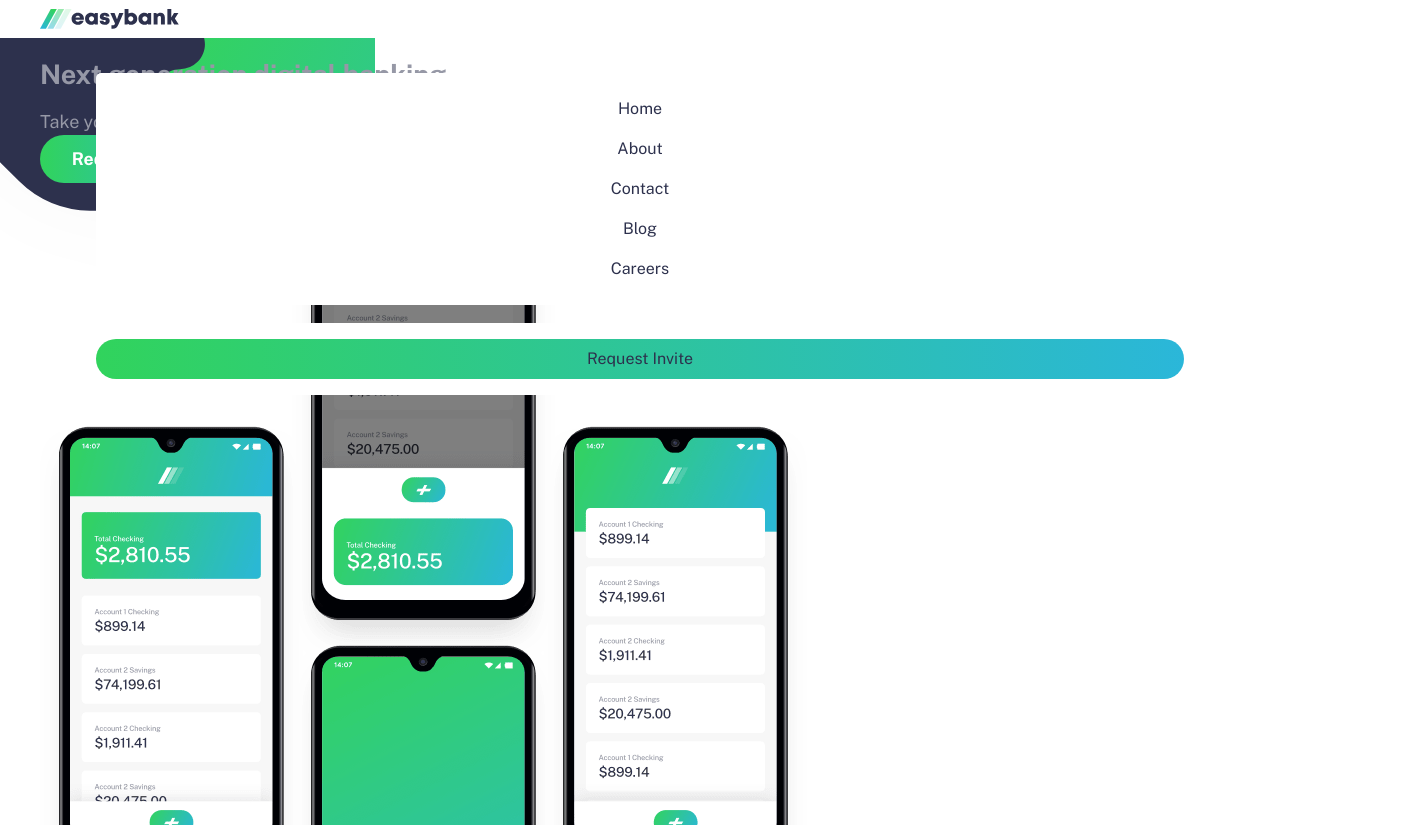
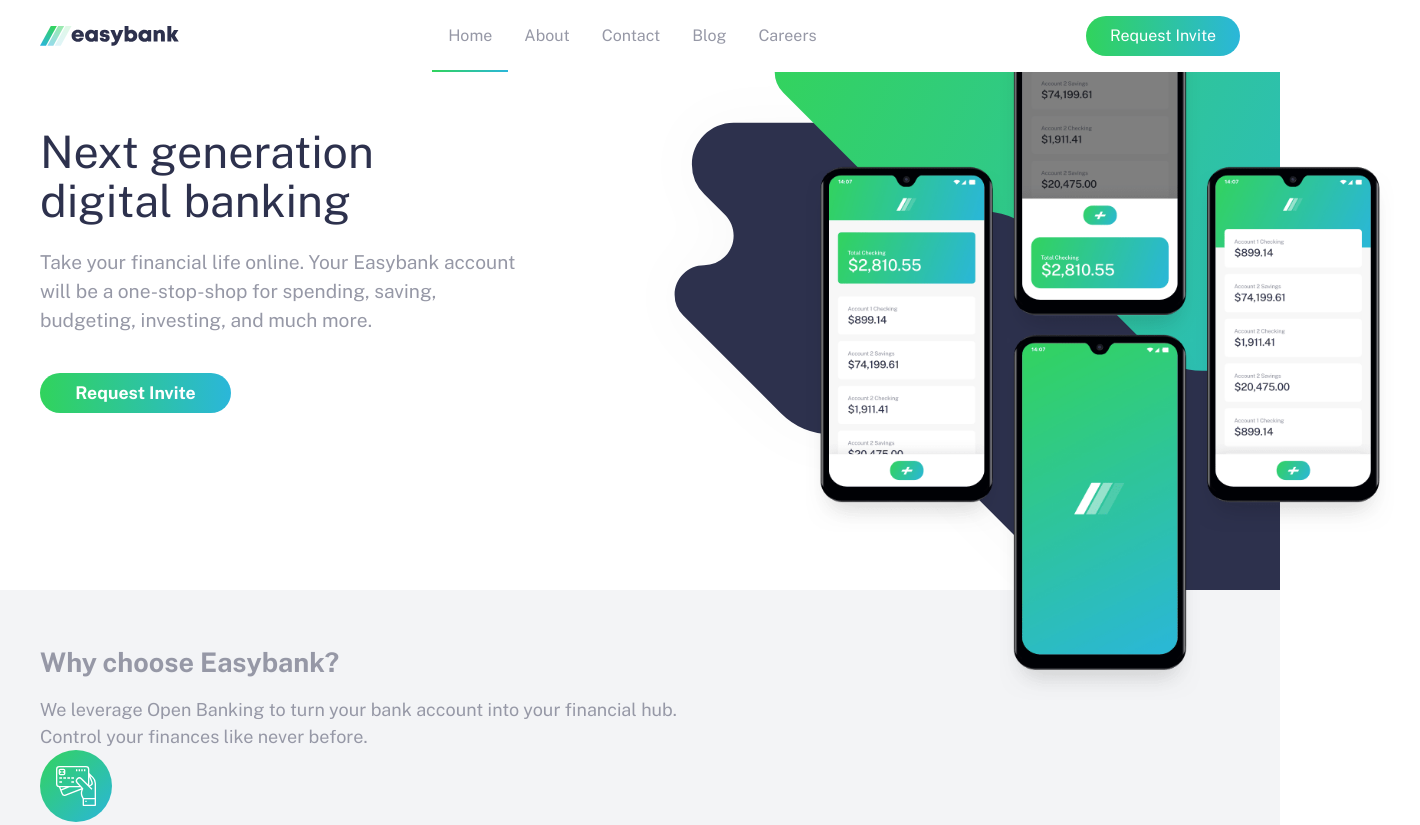
Before and after one commit to DannyEnagu/90-90-1, a plain HTML site: page RWD/easybank-landing-page-master/index.html in a window 1280 px wide. Shown: the top 825 px of the page, 1420 px wide, since content can reach past the window. Drawn offline with nearby package versions, Linux system fonts and the light colour scheme.

Commit message:
Hero section completed

```diff
--- a/RWD/easybank-landing-page-master/index.html
+++ b/RWD/easybank-landing-page-master/index.html
@@ -9,7 +9,6 @@
   <link rel="preconnect" href="https://fonts.gstatic.com" crossorigin>
   <link href="https://fonts.googleapis.com/css2?family=Public+Sans:ital,wght@0,100..900;1,100..900&display=swap" rel="stylesheet">
   <link rel="stylesheet" href="styles.css">
-  <!-- <script src="https://kit.fontawesome.com/0b8c545fbf.js" crossorigin="anonymous"></script> -->
   <script src="./index.js" defer></script>
 </head>
 <body>
@@ -19,7 +18,7 @@
       <nav id="menu" class="nav">
         <ul class="nav__list nav__list--primary" role="list">
           <li class="nav__item">
-            <a href="#" class="nav__link">Home</a>
+            <a href="#" class="nav__link nav__link--active">Home</a>
           </li>
           <li class="nav__item">
             <a href="#" class="nav__link">About</a>
@@ -50,10 +49,10 @@
   </header>
 
   <main>
+    <h1 class="sr-only">Easybank landing page</h1>
     <div class="into-bg-pattern"></div>
-    <h1 class="sr-only">Easybank landing page</h1>
     <section class="hero">
-      <div class="wrapper">
+      <div class="wrapper hero__wrapper">
         <div class="hero__content">
           <h1 class="hero__title">
             Next generation digital banking
--- a/RWD/easybank-landing-page-master/styles.css
+++ b/RWD/easybank-landing-page-master/styles.css
@@ -114,6 +114,10 @@
   margin: 0;
 }
 
+section {
+  padding: 2em 0;
+}
+
 footer {
   color: var(--clr-neutral-100);
   background-color: var(--clr-tetiary);
@@ -128,7 +132,7 @@
 
 .btn {
   display: inline-block;
-  padding: 0.6em 1.8em;
+  padding: 0.6em 2em;
   font-size: 1.1rem;
   font-weight: var(--fw-bold);
   border: none;
@@ -181,13 +185,18 @@
   position: absolute;
   top: 0;
   right: 0;
-  height: 300px;
+  height: 380px;
   width: 100%;
   z-index: -1;
   background: url('./images/bg-intro-mobile.svg') no-repeat;
+  background-position: center;
 }
 
 .header {
+  position: absolute;
+  top: 0;
+  left: 0;
+  width: 100%;
   padding: .5em 0;
   z-index: 2;
 }
@@ -264,6 +273,33 @@
   justify-self: flex-end;
 }
 
+.hero {
+  padding-top: 0;
+  padding-bottom: 4em;
+  margin-top: -75px;
+}
+
+.hero__wrapper {
+  display: flex;
+  flex-flow: column-reverse;
+  text-align: center;
+}
+
+.hero__title {
+  font-size: 1.5rem;
+  color: var(--clr-tetiary);
+  margin-bottom: 0.5em;
+}
+
+.hero__text {
+  font-size: 1rem;
+  margin-bottom: 2em;
+}
+
+.articles,
+.features {
+  background-color: var(--clr-neutral-300);
+}
 
 .attribution { font-size: 11px; text-align: center; }
 .attribution a { color: hsl(228, 45%, 44%); }
@@ -303,7 +339,24 @@
  }
 
 
-@media screen and (min-width: 700px) {
+@media screen and (min-width: 760px) {
+
+  .into-bg-pattern {
+    background: url('./images/bg-intro-desktop.svg') no-repeat;
+    background-size: cover;
+    background-position: 110px -100px;
+    width: 60%;
+    height: 750px;
+  }
+
+  .header {
+    padding: 0;
+  }
+
+  .header__content {
+    justify-content: unset;
+  }
+
   .nav__list--secondary,
   .nav {
     display: block;
@@ -315,6 +368,101 @@
   }
 
   .nav {
+    flex: 1;
+    display: flex;
+    position: relative;
+    top: 0;
+    width: auto;
+    height: auto;
+  }
 
+  .nav__list {
+    background-color: transparent;
+    display: flex;
+    align-items: center;
+    width: auto;
+    margin: 0;
+    padding: 0;
+    border-radius: 0;
+  }
+
+  .nav__list--primary {
+    margin-left: auto;
+  }
+
+  .nav__list--secondary {
+    margin-left: auto;
+  }
+
+  .nav__link {
+    position: relative;
+    color: var(--clr-neutral-400);
+    padding: 1.5em 1em;
+  }
+
+  .nav__link::before {
+    content: " ";
+    position: absolute;
+    bottom: 0;
+    left: 0;
+    width: 100%;
+    height: 2px;
+    background: linear-gradient(to right,
+    var(--clr-primary),
+    var(--clr-secondary));
+    transform: scaleX(0);
+    transform-origin: right;
+    transition: transform 0.3s ease;
+  }
+
+  .nav__link--active::before {
+    transform-origin: left;
+    transform: scaleX(1);
+  }
+
+  .nav__list--secondary .nav__link {
+    color: var(--clr-neutral-100);
+    padding: 0.5em 1.5em;
+  }
+
+  .hero {
+    margin-top: 0;
+    padding-bottom: 0;
+    height: 500px;
+  }
+
+  .hero__wrapper {
+    margin-top: 5em;
+    flex-flow: row;
+    align-items: center;
+    text-align: left;
+  }
+
+  .hero__content {
+    width: 50%;
+  }
+
+  .hero__title {
+    font-size: 2.8rem;
+    font-weight: normal;
+  }
+
+  .hero__text {
+    font-size: 1.2rem;
+    font-weight: normal;
+    width: 80%;
+  }
+
+  .hero__content .btn {
+    padding: 0.4em 2em;
+  }
+
+  .hero__image img {
+    position: absolute;
+    top: -20px;
+    right: -140px;
+    height: 720px;
+    width: 50%;
+    object-fit: scale-down;
   }
 }
```
